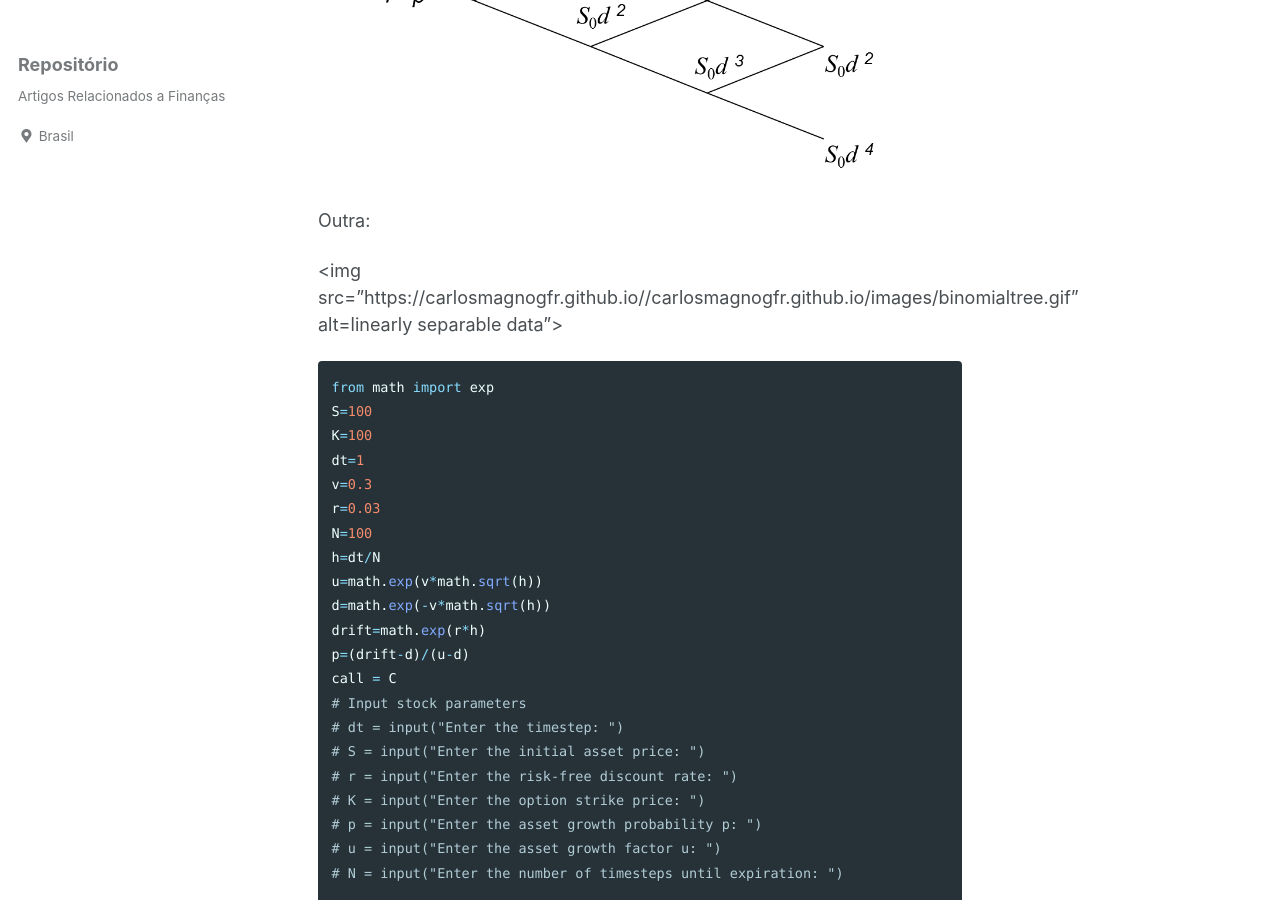
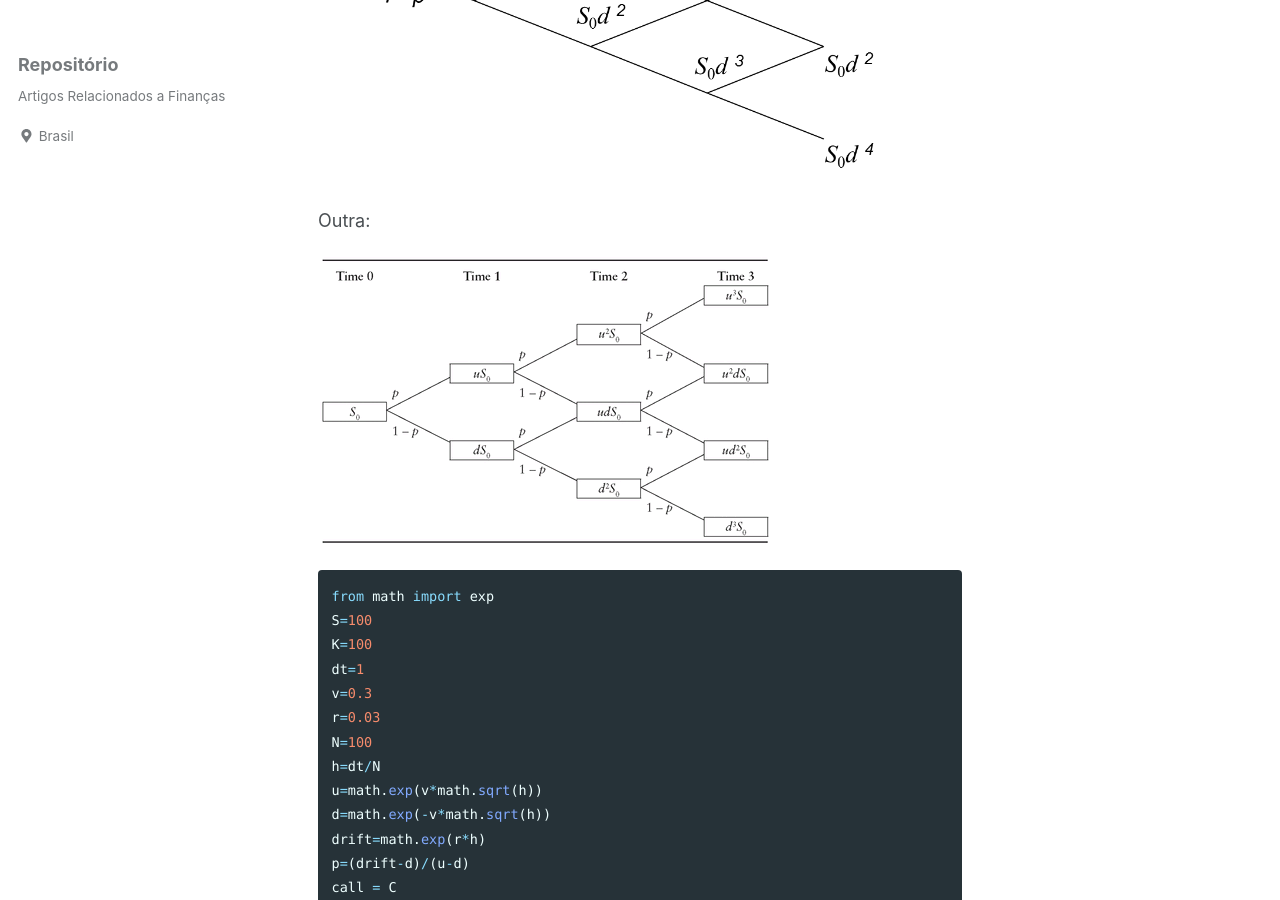
Before and after one commit to carlosmagnogfr/FinanceStuff.github.io, a Jekyll site: the page built from _posts/2018-11-19-teste.md, in a window 1280 px wide and 900 px high, scrolled down 1271 px. Built offline with Jekyll 4.4.1, drawn with Linux system fonts in a browser that asks for light colours; cached includes are drawn as plain includes; nearby versions of some CDN libraries.

Commit message:
new gith

````diff
--- a/_posts/2018-11-19-teste.md
+++ b/_posts/2018-11-19-teste.md
@@ -18,7 +18,7 @@ Abaixo vai aparecer a imagem de uma árvore binomial:
 
 Outra:
 
-<img src="{{ site.url }}{{ site.baseurl }}/images/binomialtree.gif" alt=linearly separable data">
+<img src="{{ site.url }}{{ site.baseurl }}/images/binomialtree.gif" alt="linearly separable data">
 
 ```python
 from math import exp
````
